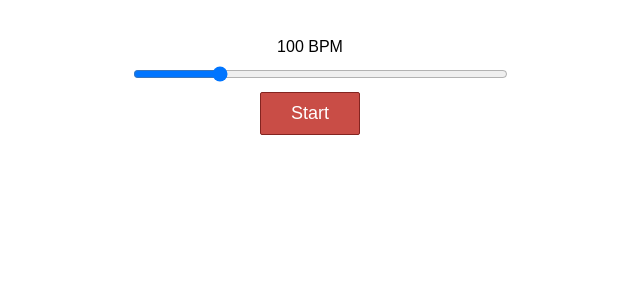
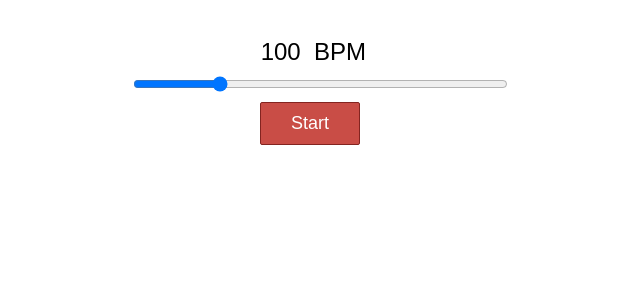
Before and after one commit to mtheoryx/react-metronome, a React (Create React App) app: page / in a window 1280 px wide. Shown: the top 300 px of the page, without its empty margins (330-970 px from the left). Built offline with nearby package versions, Linux system fonts and the light colour scheme.

Commit message:
Refactor heading and styles to component

```diff
--- /dev/null
+++ b/src/components/Heading/Heading.js
@@ -0,0 +1,20 @@
+import React from 'react';
+import styled from 'styled-components';
+
+const Title = styled.span`
+  font-size: 1.5em;
+`;
+
+const Heading = ({isPlaying, currentBpm}) => {
+  return (
+    <Title>
+      {isPlaying ? 'Playing at:' : ''}
+      &nbsp;
+      {currentBpm}
+      &nbsp;
+      BPM
+    </Title>
+  )
+};
+
+export default Heading;
--- a/src/components/Metronome/Metronome.js
+++ b/src/components/Metronome/Metronome.js
@@ -4,6 +4,7 @@ import click2 from '../../audio/click2.wav';
 import './Metronome.css';
 
 import ActionButton from '../ActionButton/ActionButton';
+import Heading from '../Heading/Heading';
 
 class Metronome extends Component {
   constructor(props) {
@@ -74,7 +75,8 @@ class Metronome extends Component {
     return (
       <div className="metronome">
         <div className="bpm-slider">
-          <div>{playing ? 'Now Playing at: ' : ''} {bpm} BPM</div>
+          <Heading isPlaying={playing} currentBpm={bpm}/>
+
           <input
             type="range"
             min="60"
```
